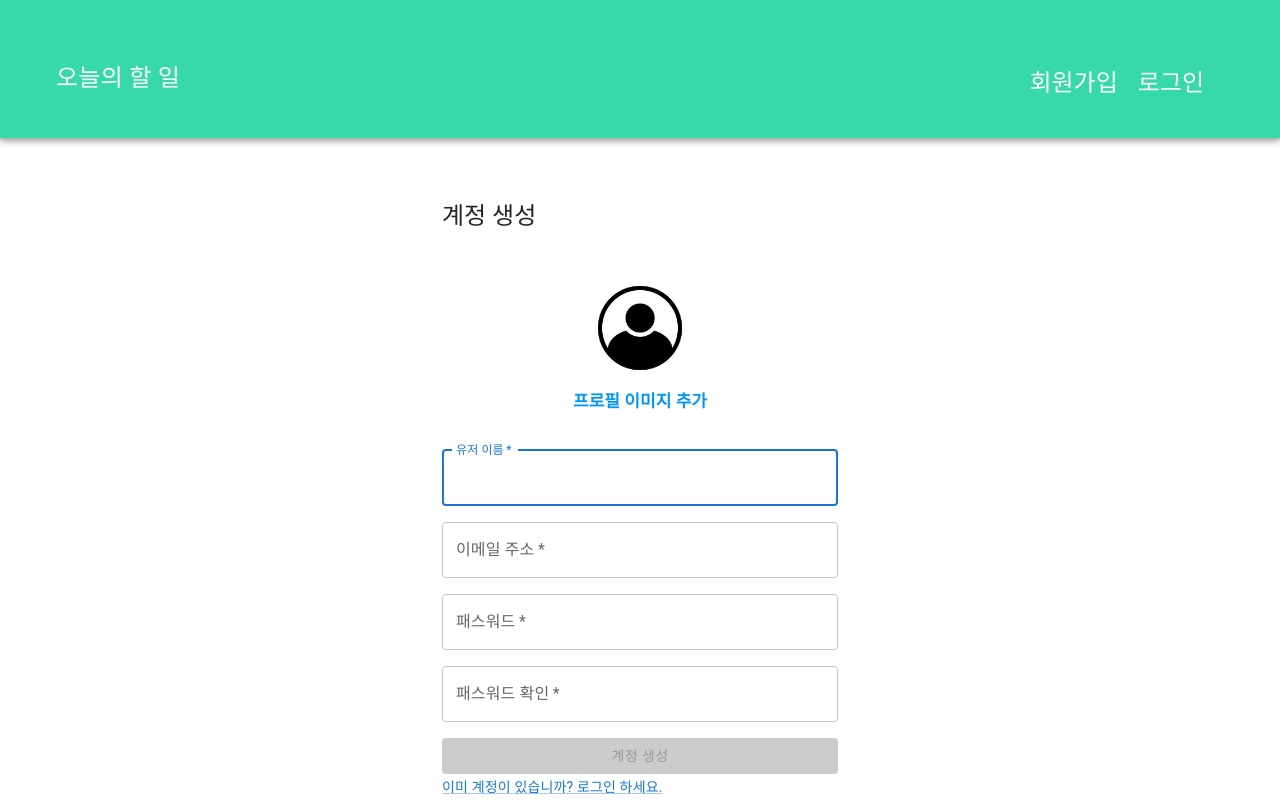
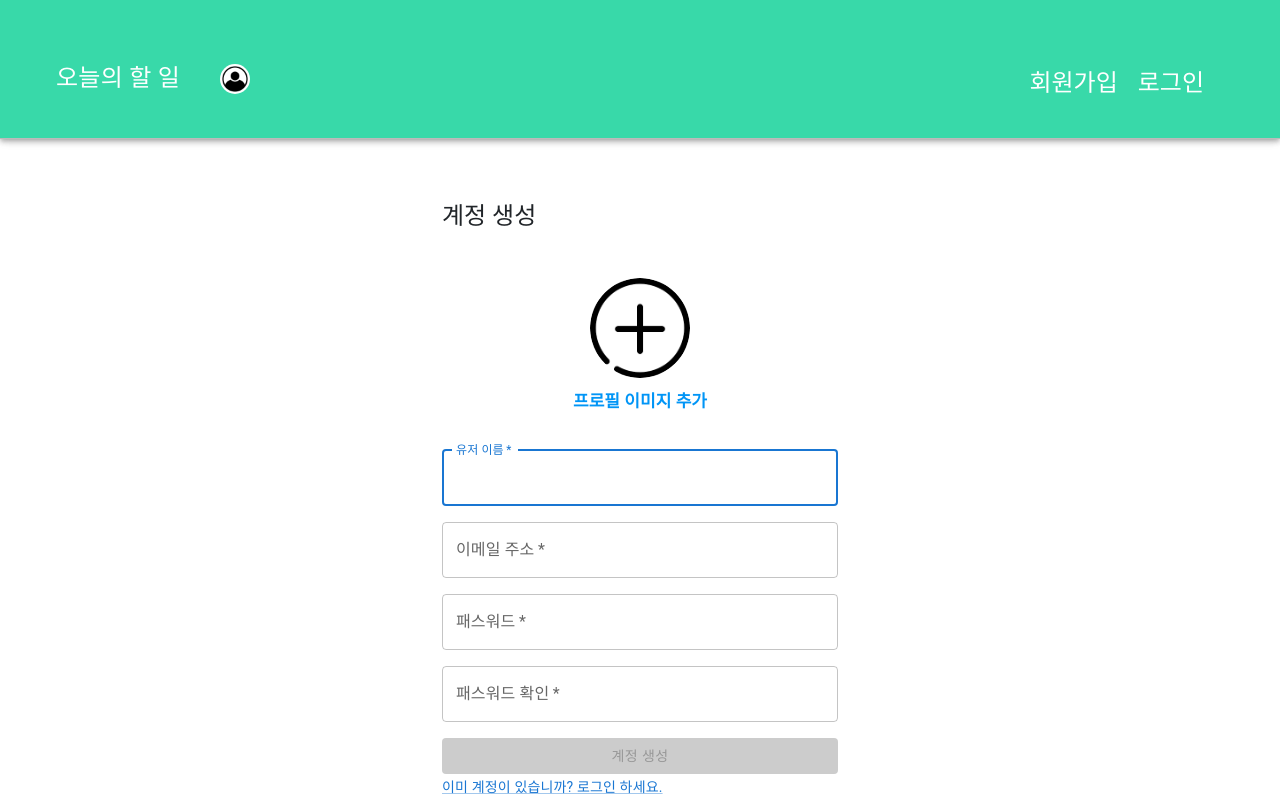
Before and after one commit to YoungHeeSo/todo-react-app202401, a React (Create React App) app: page /join in a window 1280 px wide. Shown: the top 800 px of the page. Built offline with nearby package versions, Linux system fonts and the light colour scheme.

Commit message:
회원 프로필사진 렌더링 처리

```diff
--- a/src/component/layout/Header.js
+++ b/src/component/layout/Header.js
@@ -10,15 +10,57 @@
 import './Header.css';
 
 import {isLogin, getCurrentLoginUser} from "../../util/login-util";
+import anonymous from "../../assets/img/anonymous.jpg"
+import {AUTH_URL} from "../../config/host-config";
 
 const Header = () => {
+
+    // 로그인 상태를 나타내는 변수
+    const [isLoggedIn, setIsLoggedIn] = useState(isLogin()); // 초기값으로 토큰 값 확인
+
+    // 이미지 url을 저장할 상태변수
+    const [imgUrl, setImgUrl] = useState(null);
 
     const redirection = useNavigate();
 
     const logoutHandler = e => {
         localStorage.clear();
+        setImgUrl(null);
         redirection('/login');
     }
+
+    // 로그인 상태를 지속적으로 감지하기 위해 useEffect 사용
+    useEffect(() => {
+        setIsLoggedIn(isLogin())
+    }, [isLogin()]);
+
+    // 서버에 프로필 사진 요청
+    const fetchProfileImage = async () => {
+
+        const res = await fetch(AUTH_URL+"/load-profile", {
+           method: 'GET',
+            headers: {
+               'Authorization' : 'Bearer ' + getCurrentLoginUser().token
+            }
+        });
+
+        if(res.status===200){
+            const profileData = await res.blob(); // json, text 이외의 이미지, 비디오, pdf같은 것은 blob으로 받아
+
+            // blob 이미지를 url으로 변환해야 img src에 경로로 넣을 수 있음
+            const imgUrl = window.URL.createObjectURL(profileData);
+            setImgUrl(imgUrl);
+        } else {
+            const errMsg = await res.text();
+            alert(errMsg);
+            setImgUrl(null);
+        }
+    }
+
+    // 프로필 사진 렌더링 처리
+    useEffect(() => {
+        isLoggedIn && fetchProfileImage();
+    }, [isLoggedIn]);
 
     return (
         <AppBar position="fixed" style={{
@@ -43,6 +85,19 @@
                                     의 할 일
                                 </Link>
                             </Typography>
+
+                            <img
+                                src={ imgUrl || anonymous } // imgUrl 있으면 imgUrl 사용하고 없으면 anonymous을 사용해
+                                alt='프로필 사진'
+                                style={{
+                                    marginLeft: 20,
+                                    width: 30,
+                                    height: 30,
+                                    borderRadius: '50%',
+
+                                }}
+                            />
+
                         </div>
                     </Grid>
 
--- a/src/component/user/Join.js
+++ b/src/component/user/Join.js
@@ -5,7 +5,7 @@
 import {AUTH_URL} from "../../config/host-config";
 import {json, useNavigate} from "react-router-dom";
 
-import anonymous from "../../assets/img/anonymous.jpg";
+import anonymous from "../../assets/img/image-add.png";
 
 import "../todo/scss/Join.scss";
 
```
